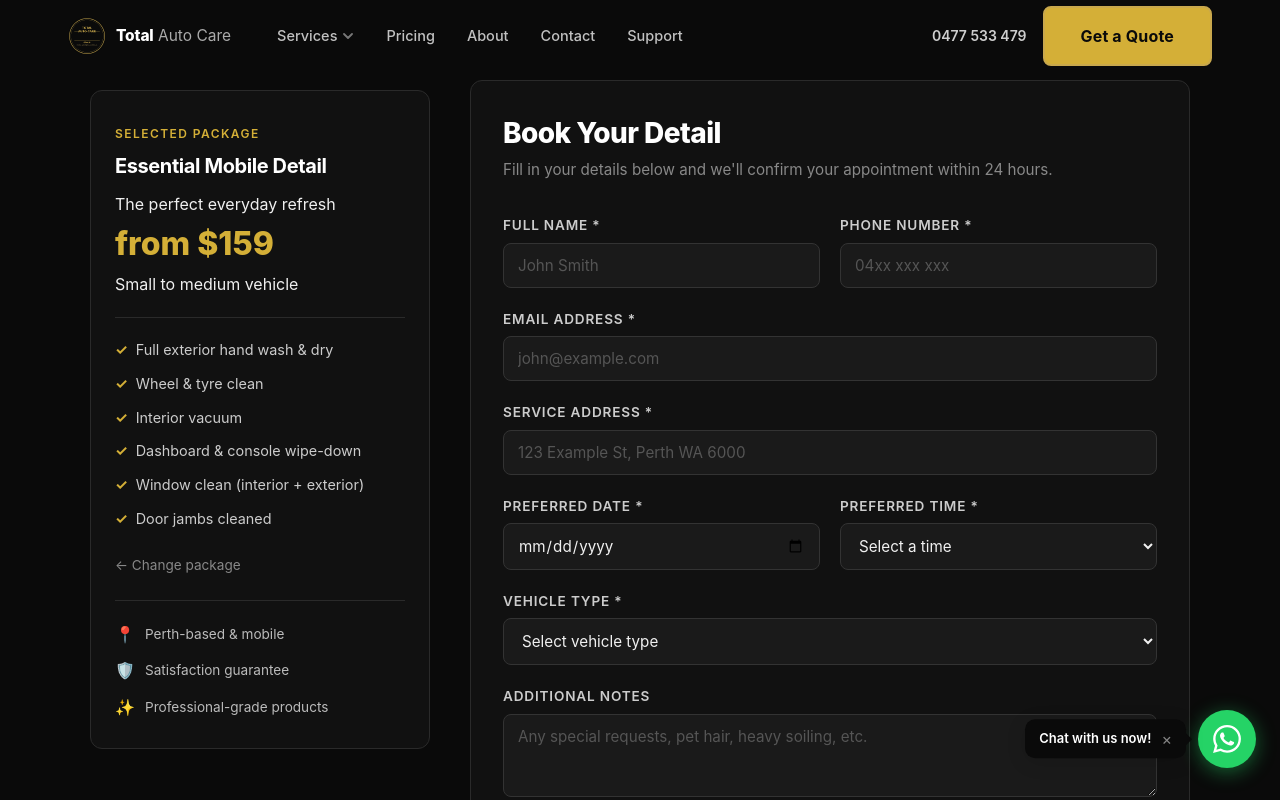
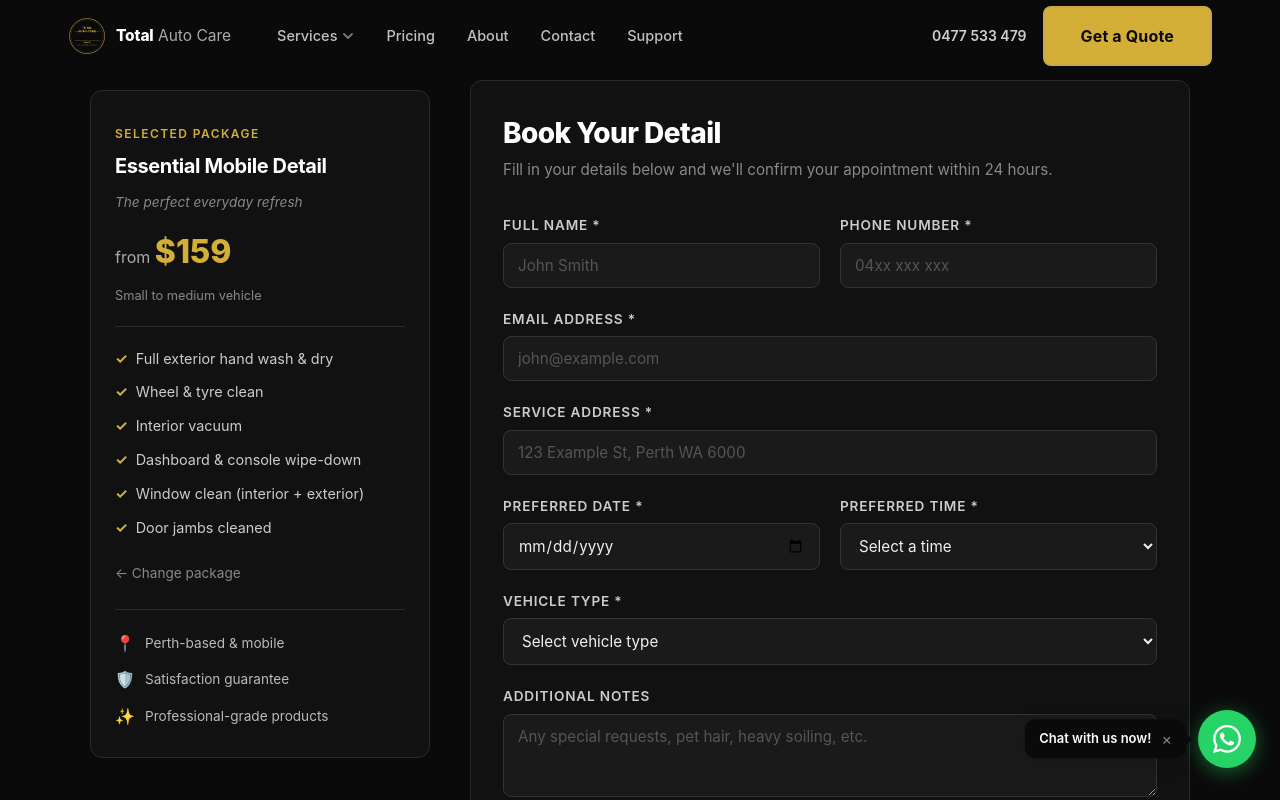
Before and after one commit to metalscratch/total-auto-care-site, a React (Create React App) app: page /booking in a window 1280 px wide. Shown: the top 800 px of the page. Built offline with nearby package versions, Linux system fonts and the light colour scheme.

Commit message:
Fix BookingPage.css — add styles for new package card classes

```diff
--- a/src/styles/BookingPage.css
+++ b/src/styles/BookingPage.css
@@ -339,3 +339,35 @@
     font-size: 1.4rem;
   }
 }
+
+/* ── Package card enhancements ────────────────────────────── */
+.package-tagline {
+  font-size: 0.85rem;
+  color: #888;
+  margin: 0 0 12px;
+  font-style: italic;
+}
+
+.package-from {
+  font-size: 1rem;
+  font-weight: 400;
+  color: #aaa;
+}
+
+.package-vehicle-note {
+  font-size: 0.8rem;
+  color: #888;
+  margin-top: 6px;
+}
+
+.feature-heading {
+  display: block !important;
+  padding-top: 4px;
+}
+
+.feature-everything {
+  font-size: 0.82rem;
+  color: #888;
+  font-style: italic;
+  font-weight: 500;
+}
```
